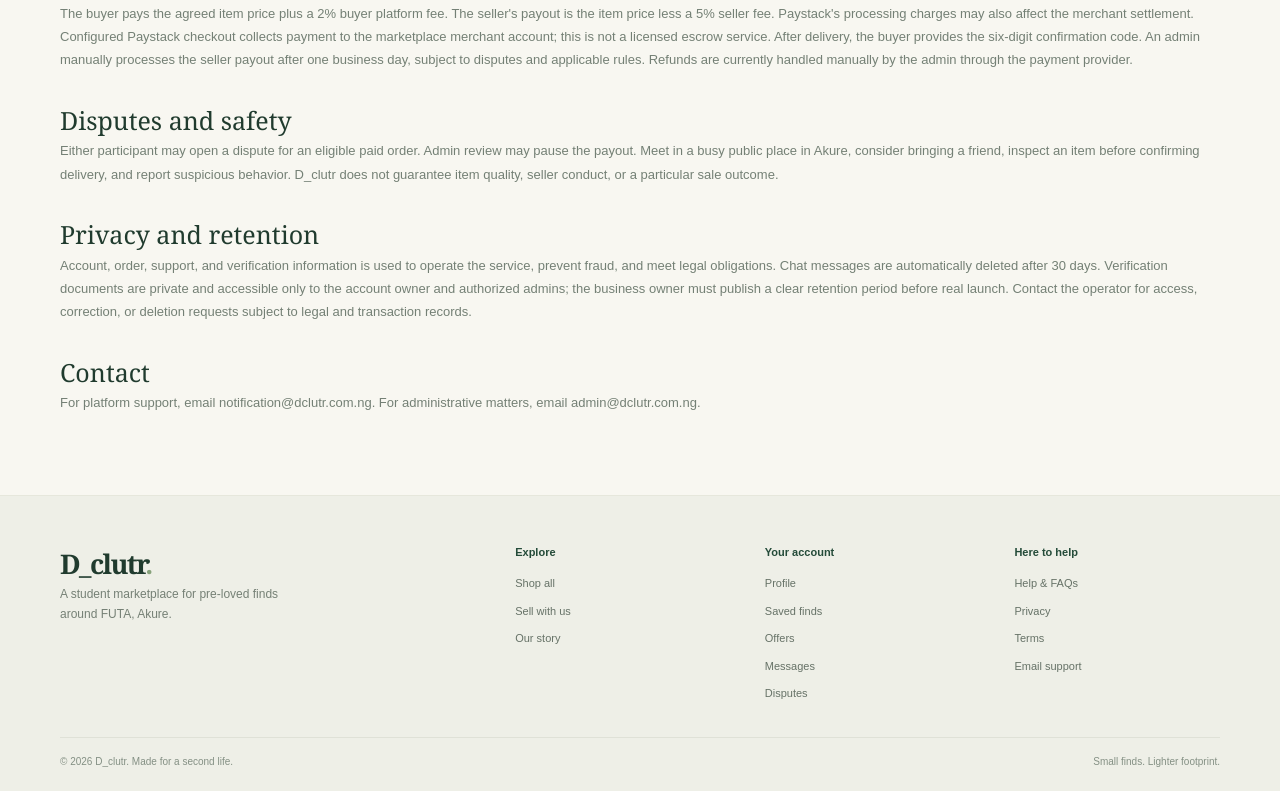
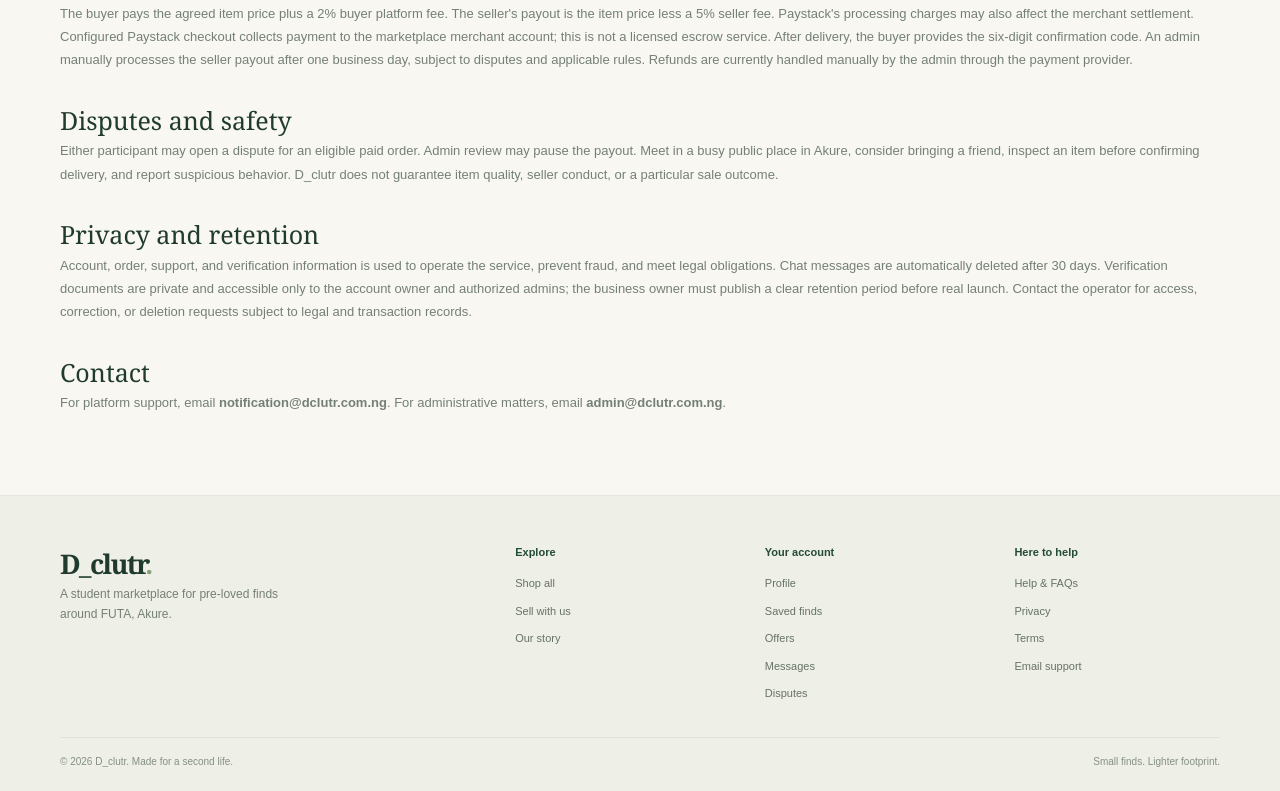
Before and after one commit to Olamn-WebGIS/dclutr, a Next.js app: page /terms in a window 1280 px wide. Shown: the part 550-1341 px from the top of the page. Built offline with nearby package versions, Linux system fonts and the light colour scheme; no server answers.

Commit message:
Emphasize public contact email addresses

```diff
--- a/src/app/help/page.tsx
+++ b/src/app/help/page.tsx
@@ -3,5 +3,5 @@ import { PageHead, PageShell } from "@/components/page-shell";
 
 const faqs = [["Who is D_clutr for?", "D_clutr is for students at the Federal University of Technology, Akure. Seller access requires an admin-approved student ID and selfie verification."], ["How does buying work?", "Open a listing or send an offer. If the seller accepts, you can chat and both review the item, price, meetup, and exchange terms. Once both accept, the buyer pays via the configured Paystack checkout."], ["How do I sell an item?", "Submit your FUTA ID and selfie for review first. Once approved, list the item with clear photos, one of the four conditions, a naira price, and a meetup area. Unsold listings expire after seven days and are removed from the marketplace."], ["How can I stay safe?", "Meet in a busy public place during the day, consider bringing a friend, inspect the item before confirming delivery, and keep messages on-platform. Never share passwords or verification codes. A dispute can be opened from an order conversation."], ["When does a seller get paid?", "After the buyer confirms delivery using the six-digit code, the order enters the admin payout queue after one business day. Payouts are manually sent and recorded by the admin; configured public holidays are excluded."]];
 export default function HelpPage() {
-  return <PageShell><PageHead eyebrow="FUTA COMMUNITY SUPPORT" title="A few good answers." description="A little guidance for buying, selling, and meeting up safely around campus." />{faqs.map(([question, answer]) => <section key={question} className="content-card" style={{ padding: "21px 26px", marginBottom: 12 }}><h2 style={{ margin: "0 0 9px", fontSize: 20 }}>{question}</h2><p style={{ margin: 0 }}>{answer}</p></section>)}<section className="content-card" style={{ marginTop: 20 }}><h2>Still wondering?</h2><p>Message the other student from an accepted offer or email our support team at <a href="mailto:notification@dclutr.com.ng">notification@dclutr.com.ng</a>.</p><p>For administrative matters, contact <a href="mailto:admin@dclutr.com.ng">admin@dclutr.com.ng</a>.</p><Link className="button button-dark" href="/chat">Open messages</Link></section></PageShell>;
+  return <PageShell><PageHead eyebrow="FUTA COMMUNITY SUPPORT" title="A few good answers." description="A little guidance for buying, selling, and meeting up safely around campus." />{faqs.map(([question, answer]) => <section key={question} className="content-card" style={{ padding: "21px 26px", marginBottom: 12 }}><h2 style={{ margin: "0 0 9px", fontSize: 20 }}>{question}</h2><p style={{ margin: 0 }}>{answer}</p></section>)}<section className="content-card" style={{ marginTop: 20 }}><h2>Still wondering?</h2><p>Message the other student from an accepted offer or email our support team at <a className="contact-email" href="mailto:notification@dclutr.com.ng">notification@dclutr.com.ng</a>.</p><p>For administrative matters, contact <a className="contact-email" href="mailto:admin@dclutr.com.ng">admin@dclutr.com.ng</a>.</p><Link className="button button-dark" href="/chat">Open messages</Link></section></PageShell>;
 }
--- a/src/app/responsive.css
+++ b/src/app/responsive.css
@@ -456,3 +456,7 @@ button {
   font-size: 11px;
   line-height: 1.5;
 }
+
+.contact-email {
+  font-weight: 700;
+}
--- a/src/app/terms/page.tsx
+++ b/src/app/terms/page.tsx
@@ -17,7 +17,7 @@ export default function TermsPage() {
         <h2>Privacy and retention</h2>
         <p>Account, order, support, and verification information is used to operate the service, prevent fraud, and meet legal obligations. Chat messages are automatically deleted after 30 days. Verification documents are private and accessible only to the account owner and authorized admins; the business owner must publish a clear retention period before real launch. Contact the operator for access, correction, or deletion requests subject to legal and transaction records.</p>
         <h2>Contact</h2>
-        <p>For platform support, email <a href="mailto:notification@dclutr.com.ng">notification@dclutr.com.ng</a>. For administrative matters, email <a href="mailto:admin@dclutr.com.ng">admin@dclutr.com.ng</a>.</p>
+        <p>For platform support, email <a className="contact-email" href="mailto:notification@dclutr.com.ng">notification@dclutr.com.ng</a>. For administrative matters, email <a className="contact-email" href="mailto:admin@dclutr.com.ng">admin@dclutr.com.ng</a>.</p>
       </article>
     </PageShell>
   );
```
Also changed, not shown: src/app/privacy/page.tsx (+1 -1 lines).
